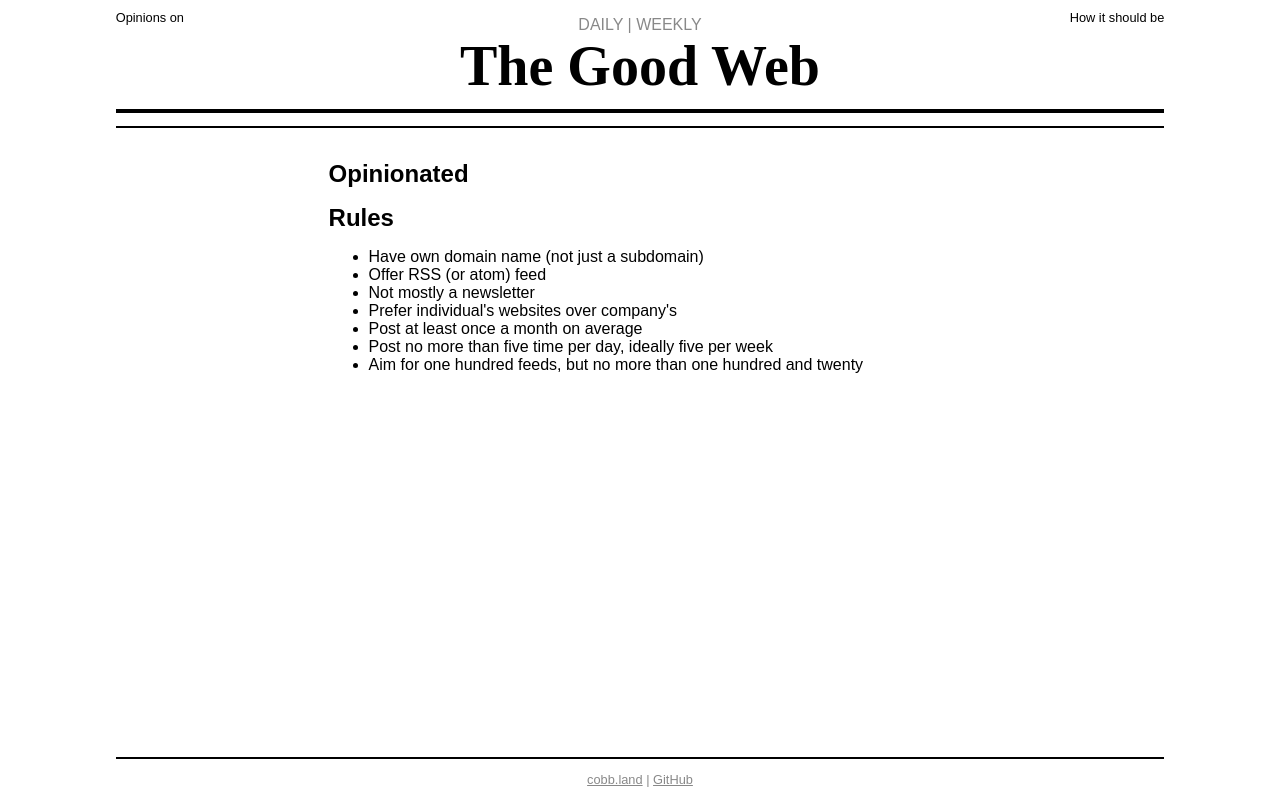
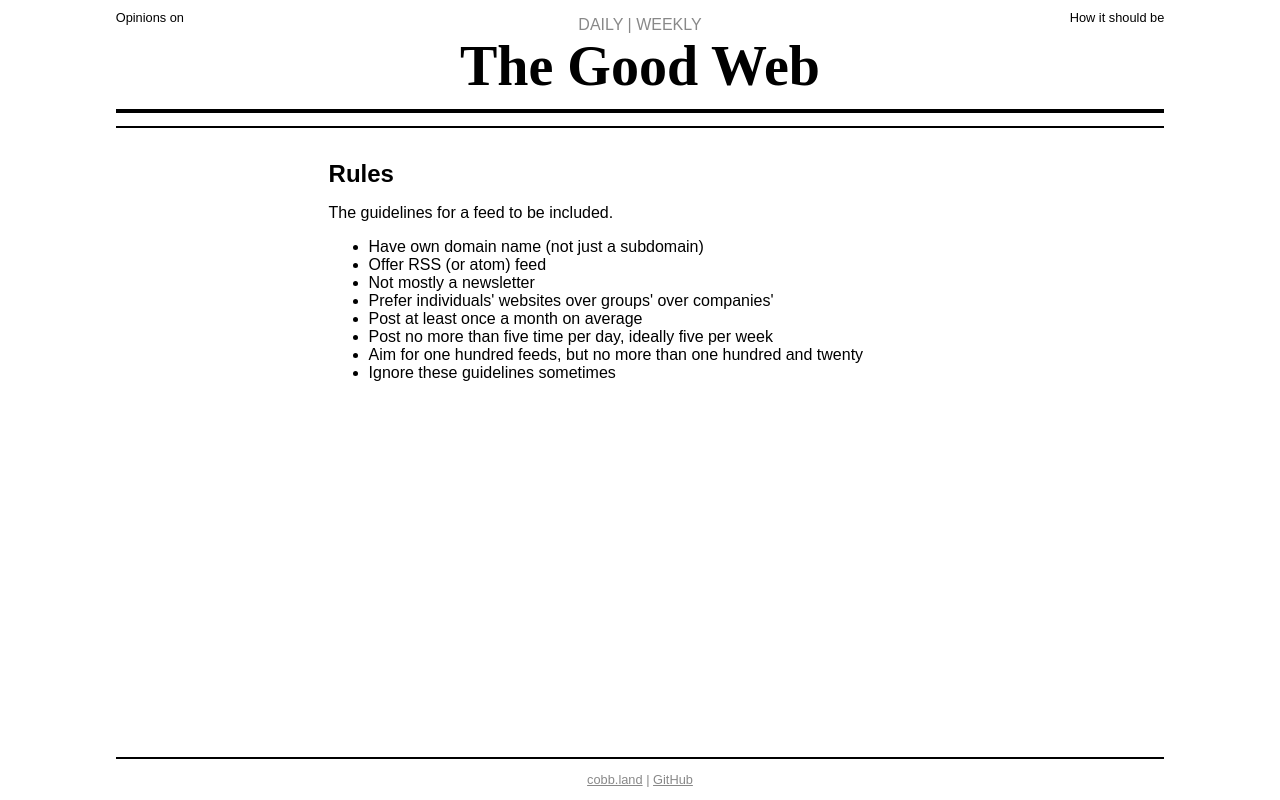
Before and after one commit to cobbland/the-good-web, a website: page opinionated/index.html in a window 1280 px wide. Drawn offline with Linux system fonts and the light colour scheme.

Commit message:
Update feeds and styles

```diff
--- a/opinionated/index.html
+++ b/opinionated/index.html
@@ -23,17 +23,17 @@
 
         </div>
         <div id="tgw-content">
-            <h2>Opinionated</h2>
-            <p></p>
             <h2>Rules</h2>
+            <p>The guidelines for a feed to be included.</p>
             <ul>
                 <li>Have own domain name (not just a subdomain)</li>
                 <li>Offer RSS (or atom) feed</li>
                 <li>Not mostly a newsletter</li>
-                <li>Prefer individual's websites over company's</li>
+                <li>Prefer individuals' websites over groups' over companies'</li>
                 <li>Post at least once a month on average</li>
                 <li>Post no more than five time per day, ideally five per week</li>
                 <li>Aim for one hundred feeds, but no more than one hundred and twenty</li>
+                <li>Ignore these guidelines sometimes</li>
             </ul>
         </div>
     </section>
--- a/styles/styles.css
+++ b/styles/styles.css
@@ -118,7 +118,7 @@ footer a {
 
 #editions {
     font-family: Arial, Helvetica, sans-serif;
-    font-weight: lighter;
+    font-weight: normal;
     text-transform: uppercase;
     text-align: center;
     color: #00000077;
```
Also changed, not shown: 1 other file.
